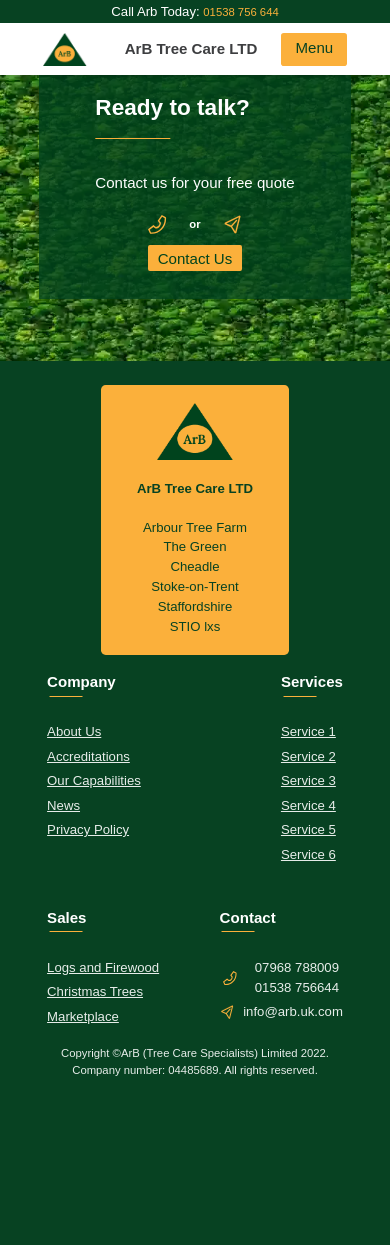
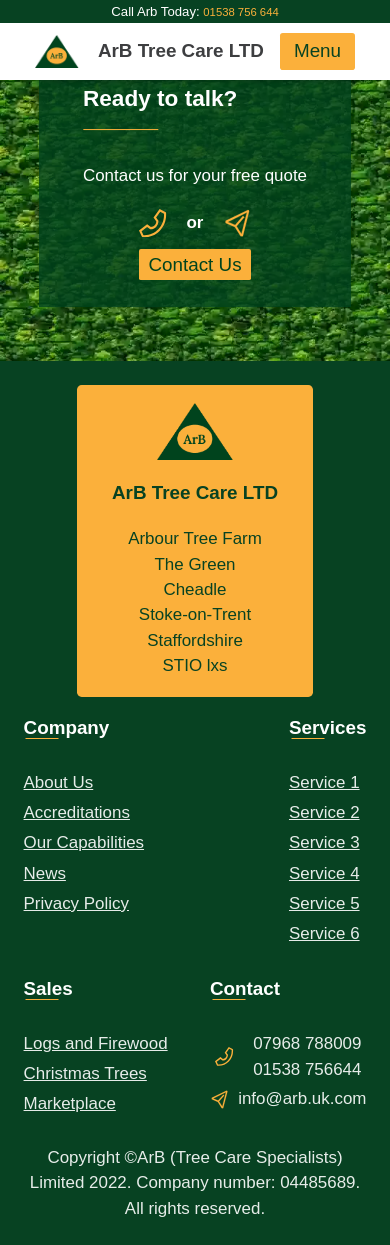
Before and after one commit to dipesh0999/Arbsites, a PHP site: page /about.html in a window 390 px wide. Before the commit the page ends 1076 px from the top, so only its background shows below. Run offline with PHP 8.4, Linux system fonts and the light colour scheme.

Commit message:
font size xhanged in mobile

```diff
--- a/about.html
+++ b/about.html
@@ -24,7 +24,7 @@
         <div class="navigation">
             <ul class="logoNav">
                 <li>
-                    <a href="">
+                    <a href="index.html">
                         <img src="assets/images/logo.png" alt="">
                         <h4>ArB Tree Care LTD</h4>
                     </a>
@@ -39,7 +39,7 @@
                     </a>
                 </li>
                 <li>
-                    <a href="about.html" class="">About Us
+                    <a href="" class="">About Us
                         <svg class="svgArrow" width="18" height="10" viewBox="0 0 18 10" fill="none" xmlns="http://www.w3.org/2000/svg">
                         <path d="M12.7717 0L11.9313 0.840384L15.4967 4.40579H0V4.40582V5.59429V5.59433H15.4966L11.9313 9.15962L12.7717 10L17.7718 5L12.7717 0Z" fill="black"/>
                         </svg>
--- a/assets/scss/critical.scss
+++ b/assets/scss/critical.scss
@@ -65,8 +65,8 @@ header{
                 gap: vw(15);
                 transition: all .3s ease-in;
                 @include mobile(){
-                    font-size: vw(16, 414);
-                    gap: vw(40, 414);
+                    font-size: vw(20, 414);
+                    gap: vw(20, 414);
                 }
                 &:hover{
                     color: $secondary;
@@ -285,13 +285,12 @@ header{
                 display: block;
                 position: relative;
                 .menu{
-                    width: vw(70, 414);
-                    height: vw(35, 414);
+                    width: vw(80, 414);
                     cursor: pointer;
                     background-color: $secondary;
                     padding: vw(5,414) vw(10,414);
                     color: $primary;
-                    font-size: vw(16, 414);
+                    font-size: vw(20, 414);
                     border-radius: vw(3, 414);
                     text-align: center;
                 }
@@ -317,7 +316,7 @@ header{
     @include mobile(){
         padding: vw(5, 414) vw(10, 414);
         border-radius: vw(2, 414);
-        font-size: vw(16, 414);
+        font-size: vw(20, 414);
     }
 }
 
@@ -347,7 +346,7 @@ header{
         transition: all .3s ease-in;
         @include mobile(){
             width: 90vw;
-            padding: vw(20, 414) vw(40, 414);
+            padding: vw(50, 414) vw(40, 414);
         }
         h2{
             font-size: $fs_60;
@@ -358,7 +357,7 @@ header{
                 color: $secondary;
             }
             @include mobile(){
-                font-size: vw(22, 414);
+                font-size: vw(30, 414);
                 margin-bottom: vw(20, 414);
             }
         }
@@ -377,7 +376,6 @@ header{
         a{
             transition: all .3s ease-in;
             @include mobile(){
-                font-size: vw(14, 414);
                 padding: vw(5, 414) vw(10, 414);
             }
         }
@@ -462,7 +460,7 @@ header{
             color: white;
             font-weight: $fw_medium;
             @include mobile(){
-                font-size: vw(16, 414);
+                font-size: vw(18, 414);
             }
         }
         .content{
@@ -479,7 +477,7 @@ header{
                     color: $white;
                     font-weight: $fw_bold;
                     @include mobile(){
-                        font-size: vw(12, 414);
+                        font-size: vw(18, 414);
                     }
                 }
                 svg{
@@ -490,8 +488,8 @@ header{
                         opacity: 0.7;
                     }
                     @include mobile(){
-                        width: vw(20, 414);
-                        height: vw(20, 414);
+                        width: vw(30, 414);
+                        height: vw(30, 414);
                     }
                 }
             }
@@ -508,7 +506,7 @@ header{
     @include mobile(){
         flex-direction: column;
         align-items: center;
-        padding: vw(25, 414) vw(50, 414);
+        padding: vw(25, 414);
     }
     .footerLogo{
         width: vw(300);
@@ -516,7 +514,7 @@ header{
         background-color: $secondary;
         border-radius: vw(5);
         @include mobile(){
-            width: vw(200, 414);
+            width: vw(250, 414);
             padding: vw(20, 414);
             border-radius: vw(5, 414);
         }
@@ -534,7 +532,7 @@ header{
             color: $primary;
             margin-bottom: vw(30);
             @include mobile(){
-                font-size: vw(14, 414);
+                font-size: vw(20, 414);
                 margin-bottom: vw(20, 414);
                 text-align: center;
             }
@@ -544,7 +542,7 @@ header{
             font-weight: $fw_medium;
             color: $primary;
             @include mobile(){
-                font-size: vw(14, 414);
+                font-size: vw(18, 414);
                 text-align: center;
             }
         }
@@ -556,9 +554,9 @@ header{
             align-items: flex-start;
             @include mobile(){
                 flex-wrap: wrap;
-                gap: vw(40, 414);
+                gap: vw(25, 414);
                 justify-content: space-between;
-                margin-bottom: vw(15, 414);
+                margin-bottom: vw(25, 414);
             }
             .Nav{
                 display: flex;
@@ -568,7 +566,7 @@ header{
                     text-align: left;
                     color: $white !important;
                     @include mobile(){
-                        font-size: vw(16, 414) !important;
+                        font-size: vw(20, 414) !important;
                         margin-bottom: vw(30, 414) !important;
                     }
                     &::after{
@@ -579,6 +577,7 @@ header{
                             left: vw(20, 414);
                             top: vw(26, 414);
                             width: vw(35, 414) !important;
+                            height: vw(1, 414);
                         }
                     }
                 }
@@ -595,7 +594,7 @@ header{
                         scale: (1.1);
                     }
                     @include mobile(){
-                        font-size: vw(14, 414);
+                        font-size: vw(18, 414);
                         margin-bottom: vw(5, 414);
                     }
                 }
@@ -617,8 +616,8 @@ header{
                         width: vw(30);
                         height: vw(30);
                         @include mobile(){
-                            width: vw(15, 414);
-                            height: vw(15, 414);
+                            width: vw(20, 414);
+                            height: vw(20, 414);
                         }
                     }
                 }
@@ -630,7 +629,7 @@ header{
             opacity: .9;
             font-weight: $fw_thin;
             @include mobile(){
-                font-size: vw(12, 414);
+                font-size: vw(18, 414);
                 text-align: center;
             }
         }
--- a/assets/scss/global.scss
+++ b/assets/scss/global.scss
@@ -93,7 +93,7 @@ ul{
     display: inline-block;
     transition: all 0.3s ease-in;
     @include mobile(){
-        font-size: vw(18, 414);
+        font-size: vw(20, 414);
     }
     &:hover{
         color: $primary_light;
--- a/assets/scss/homePage/about.scss
+++ b/assets/scss/homePage/about.scss
@@ -19,7 +19,7 @@
                 font-size: $fs_30;
                 color: $blue_light;
                 @include mobile(){
-                    font-size:vw(16, 414);
+                    font-size:vw(18, 414);
                     margin-bottom: vw(30, 414);
                 }
                 &::after{
@@ -32,7 +32,7 @@
                     left: vw(0);
                     @include mobile(){
                         width: vw(100, 414);
-                        top:vw(108, 414);
+                        top:vw(145, 414);
                         left: vw(1, 414);
                     }
                 }
--- a/assets/scss/homePage/choose.scss
+++ b/assets/scss/homePage/choose.scss
@@ -21,7 +21,7 @@
             font-weight: $fw_medium;
             margin-bottom: vw(75);
             @include mobile(){
-                font-size: vw(16, 414);
+                font-size: vw(20, 414);
                 margin-bottom: vw(50, 414);
             }
         }
--- a/assets/scss/homePage/news.scss
+++ b/assets/scss/homePage/news.scss
@@ -33,7 +33,7 @@
             font-weight: $fw_medium;
             margin-bottom: vw(20);
             @include mobile(){
-                font-size: vw(16, 414);
+                font-size: vw(22, 414);
                 margin-bottom: vw(10, 414);
             }
         }
@@ -42,14 +42,14 @@
             font-weight: $fw_regular;
             margin-bottom: vw(20);
             @include mobile(){
-                font-size: vw(14, 414);
+                font-size: vw(18, 414);
                 margin-bottom: vw(10, 414);
             }
         }
         .viewLink{
             font-size: $fs_24 !important;
             @include mobile(){
-                font-size: vw(12, 414) !important;
+                font-size: vw(18, 414) !important;
                 margin-bottom: vw(20, 414);
             }
         }
--- a/assets/scss/homePage/projects.scss
+++ b/assets/scss/homePage/projects.scss
@@ -39,16 +39,16 @@
                     font-size: vw(22);
                     font-weight: $fw_medium;
                     @include mobile(){
-                        font-size: vw(18, 414);
+                        font-size: vw(24, 414);
                         bottom: vw(10, 414);
                     }
                 }
             }
             p{
                 @include mobile(){
-                    width: 60vw;
+                    width: 70vw;
                     margin: 0 auto;
-                    font-size: vw(18, 414) !important;
+                    font-size: vw(22, 414) !important;
                 }
             }
         }
--- a/index.html
+++ b/index.html
@@ -24,7 +24,7 @@
         <div class="navigation">
             <ul class="logoNav">
                 <li>
-                    <a href="">
+                    <a href="index.html">
                         <img src="assets/images/logo.png" alt="">
                         <h4>ArB Tree Care LTD</h4>
                     </a>
@@ -39,7 +39,7 @@
                     </a>
                 </li>
                 <li>
-                    <a href="about.html" class="">About Us
+                    <a href="" class="">About Us
                         <svg class="svgArrow" width="18" height="10" viewBox="0 0 18 10" fill="none" xmlns="http://www.w3.org/2000/svg">
                         <path d="M12.7717 0L11.9313 0.840384L15.4967 4.40579H0V4.40582V5.59429V5.59433H15.4966L11.9313 9.15962L12.7717 10L17.7718 5L12.7717 0Z" fill="black"/>
                         </svg>
```
Also changed, not shown: assets/css/critical.css, assets/css/style.css.
